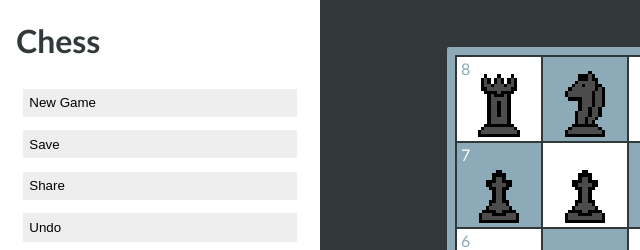
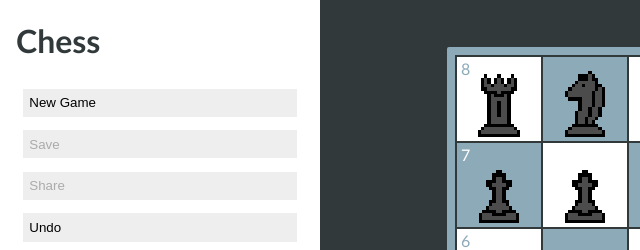
Before and after one commit to trmid/chess, a website: page index.html in a window 1280 px wide. Shown: the top 250 px of the page, 0-640 px from the left. Drawn offline with nearby package versions, Linux system fonts and the light colour scheme.

Commit message:
Disable save and share buttons

```diff
--- a/index.html
+++ b/index.html
@@ -36,8 +36,8 @@
                     <button id="play-ai-normal">vs. AI <span style="color: purple">(normal)</span></button>
                     <button id="play-ai-hard">vs. AI <span style="color: salmon">(hard)</span></button>
                 </div>
-                <button>Save</button>
-                <button>Share</button>
+                <button disabled aria-disabled="true">Save</button>
+                <button disabled aria-disabled="true">Share</button>
                 <button id="undo">Undo</button>
                 <button id="redo">Redo</button>
             </nav>
```
